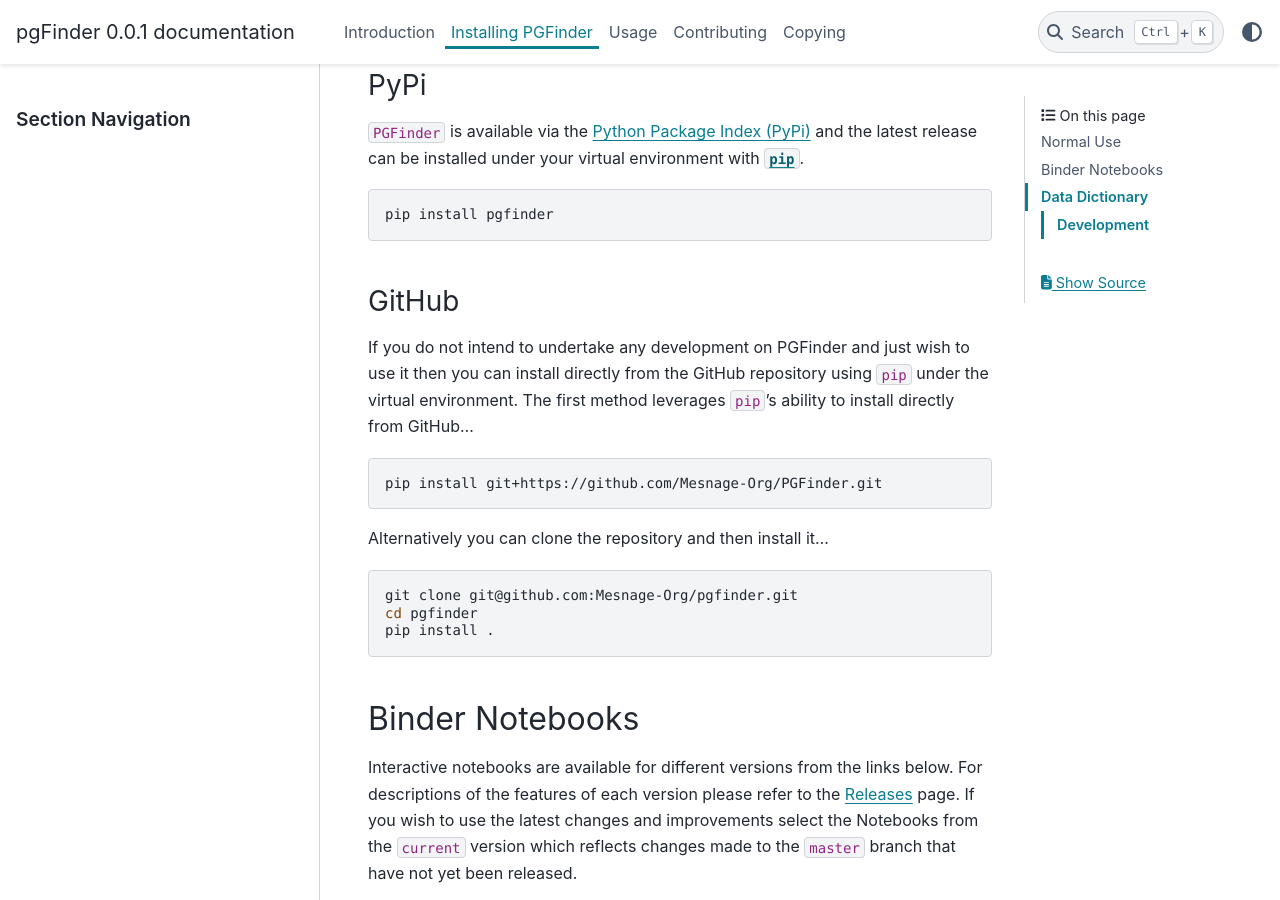
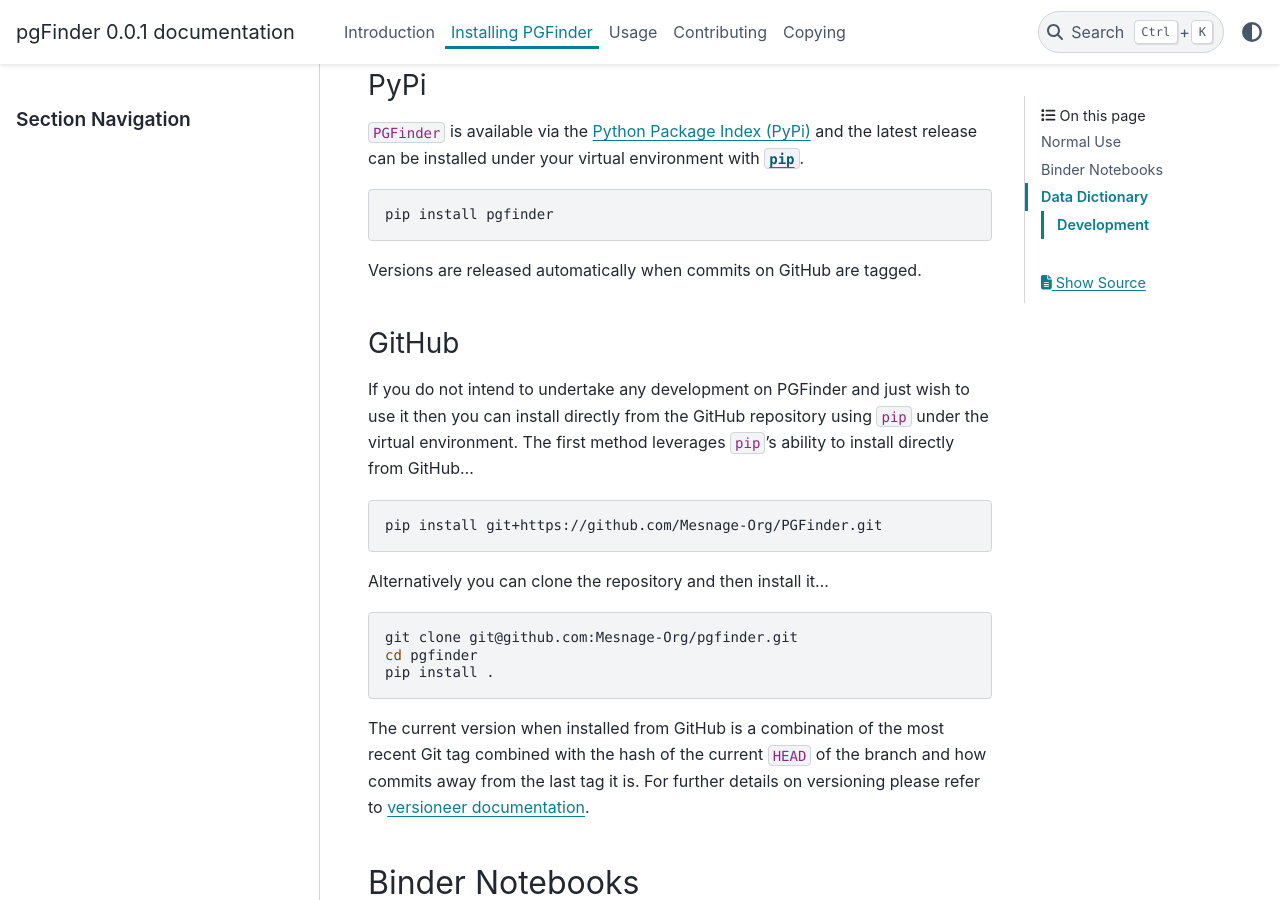
Before and after one commit to Mesnage-Org/pgfinder, a Sphinx documentation site: the page built from docs/installation.md, in a window 1280 px wide and 900 px high, scrolled down 474 px. Built offline with Sphinx 7.4.7 and the PyData theme 0.15.4, drawn with Linux system fonts in a browser that asks for light colours; pages that are not in the unit, such as notebooks, are missing from menus.

Commit message:
107 | Augmenting documentation with details of versioning

````diff
--- a/docs/installation.md
+++ b/docs/installation.md
@@ -24,6 +24,8 @@
 pip install pgfinder
 ```
 
+Versions are released automatically when commits on GitHub are tagged.
+
 ### GitHub
 
 If you do not intend to undertake any development on PGFinder and just wish to use it then you can install directly from
@@ -42,6 +44,9 @@
 pip install .
 ```
 
+The current version when installed from GitHub is a combination of the most recent Git tag combined with the hash of the
+current `HEAD` of the branch and how commits away from the last tag it is. For further details on versioning please
+refer to [versioneer documentation](https://github.com/python-versioneer/python-versioneer).
 
 ## Binder Notebooks
 
````
